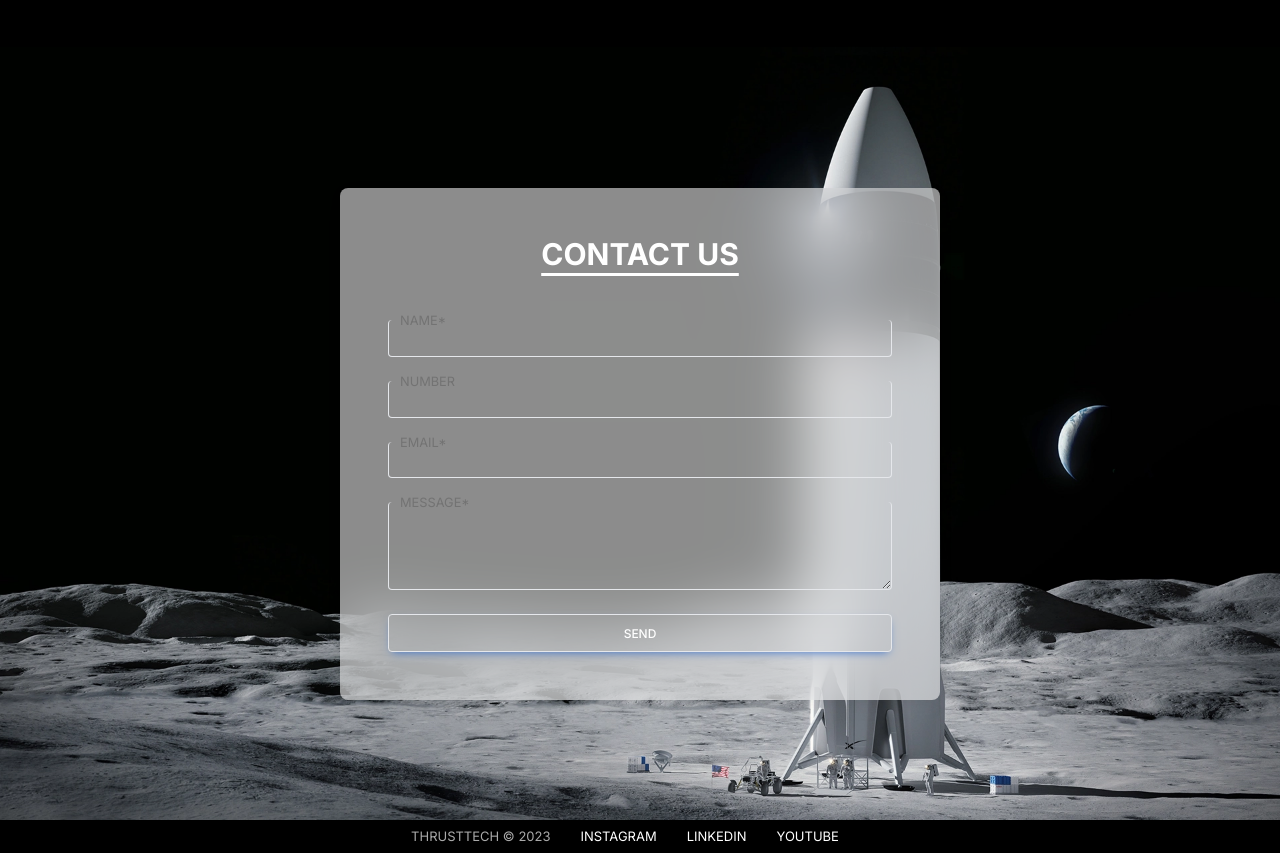
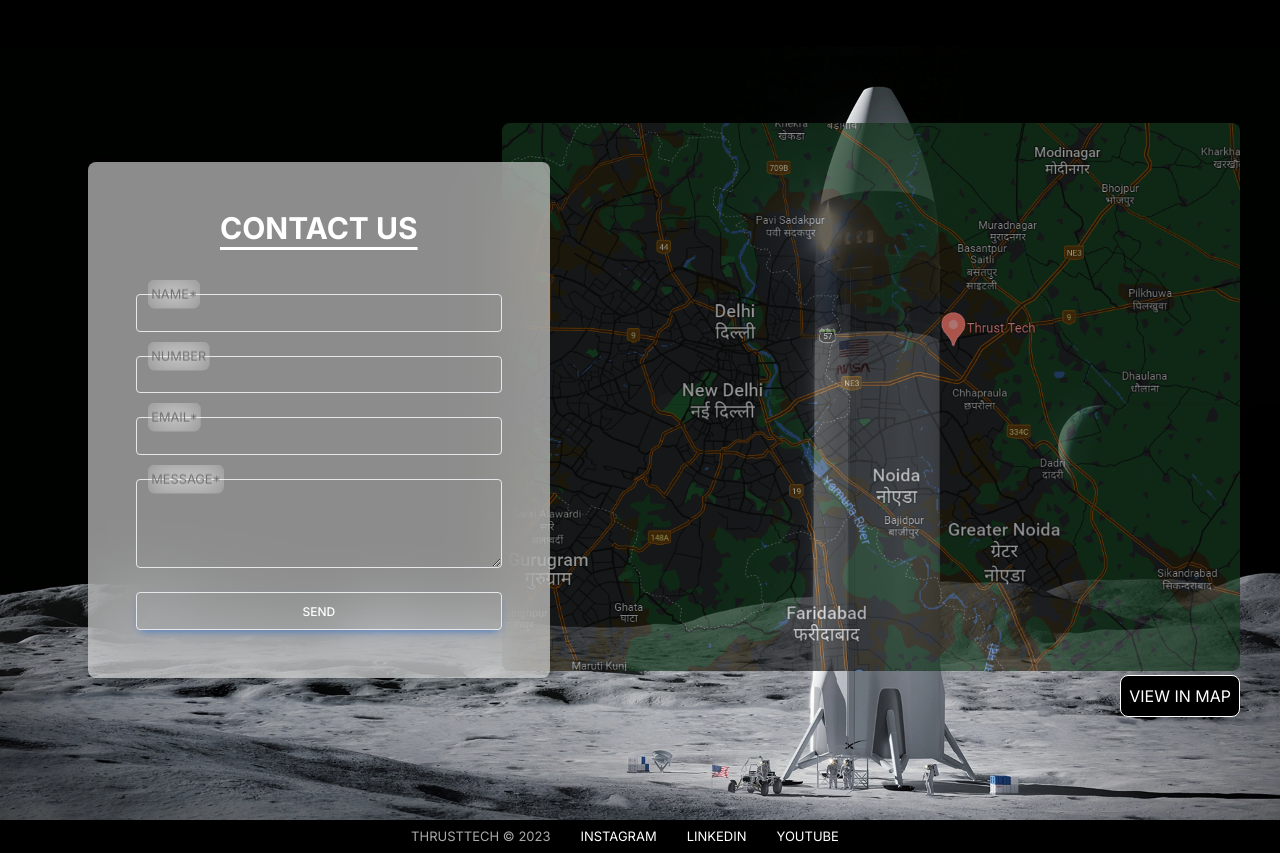
Before and after one commit to viralgupta/thrust-tech, a Next.js app: page /contactus in a window 1280 px wide. Shown: the part 780-1633 px from the top of the page. Built offline with nearby package versions, Linux system fonts and the light colour scheme.

Commit message:
added maps, caching

```diff
--- a/app/about/page.tsx
+++ b/app/about/page.tsx
@@ -1,5 +1,8 @@
 import Link from "next/link";
 import React from "react";
+
+export const dynamic = "force-static"
+export const revalidate = false
 
 const page = () => {
   return (
--- a/app/contactus/page.tsx
+++ b/app/contactus/page.tsx
@@ -3,6 +3,9 @@ import React from 'react';
 import { useState } from "react";
 import { z } from "zod";
 import { Toaster, toast } from "sonner";
+
+export const dynamic = "force-static"
+export const revalidate = false
 
 const page = () => {
   const [formData, setFormData] = useState({
@@ -63,16 +66,16 @@ const page = () => {
       <Toaster position="bottom-right" richColors closeButton duration={1000} />
       <section
         id="section-a"
-        className="p-2 md:p-10"
+        className="p-2 md:p-10 flex justify-center align-middle items-center pt-10"
         style={{ backgroundImage: `url(/img/section-f.webp)` }}
       >
-        <div className="relative mx-auto md:w-1/2 w-full text-center mt-32 z-[1] block rounded-lg bg-[hsla(0,0%,100%,0.55)] px-6 py-12 shadow-[0_2px_15px_-3px_rgba(0,0,0,0.07),0_10px_20px_-2px_rgba(0,0,0,0.04)] backdrop-blur-[30px] dark:bg-[hsla(0,0%,5%,0.5)] dark:shadow-black/20 md:px-12 ">
-          <h2 className="mb-12 text-xl md:text-3xl underline-offset-8 underline font-bold">Contact us</h2>
+        <div className="relative mx-auto md:mx-0 md:translate-x-12 md:w-1/2 w-full text-center z-[1] md:px-12 block rounded-lg px-6 py-12 bg-[hsla(0,0%,100%,0.55)] shadow-[0_2px_15px_-3px_rgba(0,0,0,0.07),0_10px_20px_-2px_rgba(0,0,0,0.04)] backdrop-blur-[30px] dark:bg-[hsla(0,0%,5%,0.5)] dark:shadow-black/20 ">
+          <h2 className="mb-12 text-xl md:text-3xl underline-offset-8 underline font-bold">Contact&nbsp;us</h2>
           <form onSubmit={submitForm}>
             <div className="relative mb-6" data-te-input-wrapper-init>
               <input
                 type="text"
-                className="peer block min-h-[auto] w-full rounded border border-t-0 bg-transparent py-[0.32rem] px-3 leading-[1.6] outline-none transition-all duration-200 ease-linear focus:placeholder:opacity-100 text-primary data-[te-input-state-active]:placeholder:opacity-100 motion-reduce:transition-none dark:text-neutral-200 dark:placeholder:text-neutral-200 dark:text-primary [&:not([data-te-input-placeholder-active])]:placeholder:opacity-0"
+                className="peer block min-h-[auto] w-full rounded border bg-transparent py-[0.32rem] px-3 leading-[1.6] outline-none transition-all duration-200 ease-linear focus:placeholder:opacity-100 text-primary data-[te-input-state-active]:placeholder:opacity-100 motion-reduce:transition-none dark:text-neutral-200 dark:placeholder:text-neutral-200 dark:text-primary [&:not([data-te-input-placeholder-active])]:placeholder:opacity-0"
                 id="exampleInput90"
                 placeholder="Name"
                 value={formData.name}
@@ -80,14 +83,14 @@ const page = () => {
                   setFormData((data) => ({ ...data, name: e.target.value }));
                 }}
               />
-              <label className="pointer-events-none absolute top-0 left-3 mb-0 max-w-[90%] origin-[0_0] truncate pt-[0.37rem] leading-[1.6] text-neutral-500 transition-all duration-200 ease-out -translate-y-[0.9rem] scale-[0.8] text-primary peer-data-[te-input-state-active]:-translate-y-[0.9rem] peer-data-[te-input-state-active]:scale-[0.8] motion-reduce:transition-none dark:text-neutral-200 dark:text-primary">
+              <label className="pointer-events-none absolute backdrop-blur-lg p-1 rounded-lg top-0 left-3 mb-0 max-w-[90%] origin-[0_0] truncate pt-[0.37rem] leading-[1.6] text-neutral-500 transition-all duration-200 ease-out -translate-y-[0.9rem] scale-[0.8] text-primary peer-data-[te-input-state-active]:-translate-y-[0.9rem] peer-data-[te-input-state-active]:scale-[0.8] motion-reduce:transition-none dark:text-neutral-200 dark:text-primary">
                 Name&#42;
               </label>
             </div>
             <div className="relative mb-6" data-te-input-wrapper-init>
               <input
                 type="text"
-                className="peer block min-h-[auto] w-full rounded border border-t-0 bg-transparent py-[0.32rem] px-3 leading-[1.6] outline-none transition-all duration-200 ease-linear focus:placeholder:opacity-100 text-primary data-[te-input-state-active]:placeholder:opacity-100 motion-reduce:transition-none dark:text-neutral-200 dark:placeholder:text-neutral-200 dark:text-primary [&:not([data-te-input-placeholder-active])]:placeholder:opacity-0"
+                className="peer block min-h-[auto] w-full rounded border bg-transparent py-[0.32rem] px-3 leading-[1.6] outline-none transition-all duration-200 ease-linear focus:placeholder:opacity-100 text-primary data-[te-input-state-active]:placeholder:opacity-100 motion-reduce:transition-none dark:text-neutral-200 dark:placeholder:text-neutral-200 dark:text-primary [&:not([data-te-input-placeholder-active])]:placeholder:opacity-0"
                 id="exampleInput90"
                 placeholder="Phone Number"
                 value={formData.number}
@@ -95,14 +98,14 @@ const page = () => {
                   setFormData((data) => ({ ...data, number: e.target.value }));
                 }}
               />
-              <label className="pointer-events-none absolute top-0 left-3 mb-0 max-w-[90%] origin-[0_0] truncate pt-[0.37rem] leading-[1.6] text-neutral-500 transition-all duration-200 ease-out -translate-y-[0.9rem] scale-[0.8] text-primary peer-data-[te-input-state-active]:-translate-y-[0.9rem] peer-data-[te-input-state-active]:scale-[0.8] motion-reduce:transition-none dark:text-neutral-200 dark:text-primary">
+              <label className="pointer-events-none absolute backdrop-blur-lg p-1 rounded-lg top-0 left-3 mb-0 max-w-[90%] origin-[0_0] truncate pt-[0.37rem] leading-[1.6] text-neutral-500 transition-all duration-200 ease-out -translate-y-[0.9rem] scale-[0.8] text-primary peer-data-[te-input-state-active]:-translate-y-[0.9rem] peer-data-[te-input-state-active]:scale-[0.8] motion-reduce:transition-none dark:text-neutral-200 dark:text-primary">
                 Number
               </label>
             </div>
             <div className="relative mb-6" data-te-input-wrapper-init>
               <input
                 type="text"
-                className="peer block min-h-[auto] w-full rounded border border-t-0 bg-transparent py-[0.32rem] px-3 leading-[1.6] outline-none transition-all duration-200 ease-linear focus:placeholder:opacity-100 text-primary data-[te-input-state-active]:placeholder:opacity-100 motion-reduce:transition-none dark:text-neutral-200 dark:placeholder:text-neutral-200 dark:text-primary [&:not([data-te-input-placeholder-active])]:placeholder:opacity-0"
+                className="peer block min-h-[auto] w-full rounded border bg-transparent py-[0.32rem] px-3 leading-[1.6] outline-none transition-all duration-200 ease-linear focus:placeholder:opacity-100 text-primary data-[te-input-state-active]:placeholder:opacity-100 motion-reduce:transition-none dark:text-neutral-200 dark:placeholder:text-neutral-200 dark:text-primary [&:not([data-te-input-placeholder-active])]:placeholder:opacity-0"
                 id="exampleInput91"
                 placeholder="Email"
                 value={formData.email}
@@ -110,13 +113,13 @@ const page = () => {
                   setFormData((data) => ({ ...data, email: e.target.value }));
                 }}
               />
-              <label className="pointer-events-none absolute top-0 left-3 mb-0 max-w-[90%] origin-[0_0] truncate pt-[0.37rem] leading-[1.6] text-neutral-500 transition-all duration-200 ease-out -translate-y-[0.9rem] scale-[0.8] text-primary peer-data-[te-input-state-active]:-translate-y-[0.9rem] peer-data-[te-input-state-active]:scale-[0.8] motion-reduce:transition-none dark:text-neutral-200 dark:text-primary">
+              <label className="pointer-events-none absolute backdrop-blur-lg p-1 rounded-lg top-0 left-3 mb-0 max-w-[90%] origin-[0_0] truncate pt-[0.37rem] leading-[1.6] text-neutral-500 transition-all duration-200 ease-out -translate-y-[0.9rem] scale-[0.8] text-primary peer-data-[te-input-state-active]:-translate-y-[0.9rem] peer-data-[te-input-state-active]:scale-[0.8] motion-reduce:transition-none dark:text-neutral-200 dark:text-primary">
                 Email&#42;
               </label>
             </div>
             <div className="relative mb-6" data-te-input-wrapper-init>
               <textarea
-                className="peer block min-h-[auto] w-full rounded border border-t-0 bg-transparent py-[0.32rem] px-3 leading-[1.6] outline-none transition-all duration-200 ease-linear focus:placeholder:opacity-100 data-[te-input-state-active]:placeholder:opacity-100 motion-reduce:transition-none dark:text-neutral-200 dark:placeholder:text-neutral-200 [&:not([data-te-input-placeholder-active])]:placeholder:opacity-0"
+                className="peer block min-h-[auto] w-full rounded border bg-transparent py-[0.32rem] px-3 leading-[1.6] outline-none transition-all duration-200 ease-linear focus:placeholder:opacity-100 data-[te-input-state-active]:placeholder:opacity-100 motion-reduce:transition-none dark:text-neutral-200 dark:placeholder:text-neutral-200 [&:not([data-te-input-placeholder-active])]:placeholder:opacity-0"
                 id="exampleFormControlTextarea1"
                 rows={3}
                 placeholder="Your message"
@@ -125,7 +128,7 @@ const page = () => {
                   setFormData((data) => ({ ...data, message: e.target.value }));
                 }}
               ></textarea>
-              <label className="pointer-events-none absolute top-0 left-3 mb-0 max-w-[90%] origin-[0_0] truncate pt-[0.37rem] leading-[1.6] text-neutral-500 transition-all duration-200 ease-out -translate-y-[0.9rem] scale-[0.8] text-primary peer-data-[te-input-state-active]:-translate-y-[0.9rem] peer-data-[te-input-state-active]:scale-[0.8] motion-reduce:transition-none dark:text-neutral-200 dark:text-primary">
+              <label className="pointer-events-none absolute backdrop-blur-lg p-1 rounded-lg top-0 left-3 mb-0 max-w-[90%] origin-[0_0] truncate pt-[0.37rem] leading-[1.6] text-neutral-500 transition-all duration-200 ease-out -translate-y-[0.9rem] scale-[0.8] text-primary peer-data-[te-input-state-active]:-translate-y-[0.9rem] peer-data-[te-input-state-active]:scale-[0.8] motion-reduce:transition-none dark:text-neutral-200 dark:text-primary">
                 Message&#42;
               </label>
             </div>
@@ -143,6 +146,10 @@ const page = () => {
             </button>
           </form>
         </div>
+        <div className='hidden md:block text-center'>
+          <img src="/img/maps.png" alt='maps' className='rounded-lg opacity-70 hover:opacity-100 duration-500'/>
+          <a href='https://www.google.com/maps/place/Thrust+Tech/@28.6775365,77.3611831,10.32z/data=!4m6!3m5!1s0x390cf18883097b0f:0x14d61ddbe213e804!8m2!3d28.6689899!4d77.4502252!16s%2Fg%2F11ss3clxpg?entry=ttu' target="_blank" rel="noopener" className='block p-2 bg-black text-white w-min rounded-lg h-min align-bottom hover:bg-gray-900 duration-300 border-white border mt-1 ml-auto cursor-pointer'>View&nbsp;In&nbsp;Map</a>
+        </div>
       </section>
     </>
   );
--- a/app/events/EventSection.tsx
+++ b/app/events/EventSection.tsx
@@ -1,5 +1,5 @@
-import Carousel from "../products/Carousel";
-import Content from "../products/Content";
+import Carousel from "../../components/Carousel";
+import Content from "../../components/Content";
 
 interface props {
     id: string;
--- a/app/events/page.tsx
+++ b/app/events/page.tsx
@@ -4,6 +4,9 @@ import getDirs from "../utils/GetDirs";
 import getFiles from "../utils/GetFiles";
 import Section from "../utils/SectionInterface";
 const fs = require("fs");
+
+export const dynamic = "force-static"
+export const revalidate = false
 
 const page = () => {
   function getData(dirs: string[], data: any[] = []): Section[] {
--- a/app/page.tsx
+++ b/app/page.tsx
@@ -3,6 +3,9 @@ import Section from "./utils/SectionInterface";
 import getFiles from "./utils/GetFiles";
 import getDirs from "./utils/GetDirs";
 const fs = require("fs");
+
+export const dynamic = "force-static"
+export const revalidate = false
 
 export default function Home() {
   function getData(dirs: string[], data: any[] = []): Section[] {
--- a/app/products/ProductSection.tsx
+++ b/app/products/ProductSection.tsx
@@ -1,5 +1,5 @@
-import Carousel from "./Carousel";
-import Content from "./Content"
+import Carousel from "../../components/Carousel";
+import Content from "../../components/Content"
 import Model from "./Model"
 
 interface props {
--- a/app/products/page.tsx
+++ b/app/products/page.tsx
@@ -3,6 +3,9 @@ import getFiles from "../utils/GetFiles";
 import Section from "../utils/SectionInterface";
 const fs = require("fs");
 import ProductSection from "./ProductSection"
+
+export const dynamic = "force-static"
+export const revalidate = false
 
 const page = () => {
   function getData(dirs: string[], data: any[] = []): Section[] {
--- a/app/products/Carousel.tsx
+++ b/components/Carousel.tsx
@@ -38,7 +38,7 @@ const Carousel = ({ photoArray }: props) => {
   return (
     <div
       id="controls-carousel"
-      className="relative w-full lg:w-1/2 h-[50vh] lg:h-screen p-2 rounded-lg"
+      className="relative w-full lg:w-1/2 h-[50vh] lg:h-screen p-2 rounded-lg bg-black"
       data-carousel="slide"
     >
       <div className="relative overflow-hidden rounded-lg h-full">
```
Also changed, not shown: components/Content.tsx (renamed from app/products/Content.tsx), public/img/maps.png.
